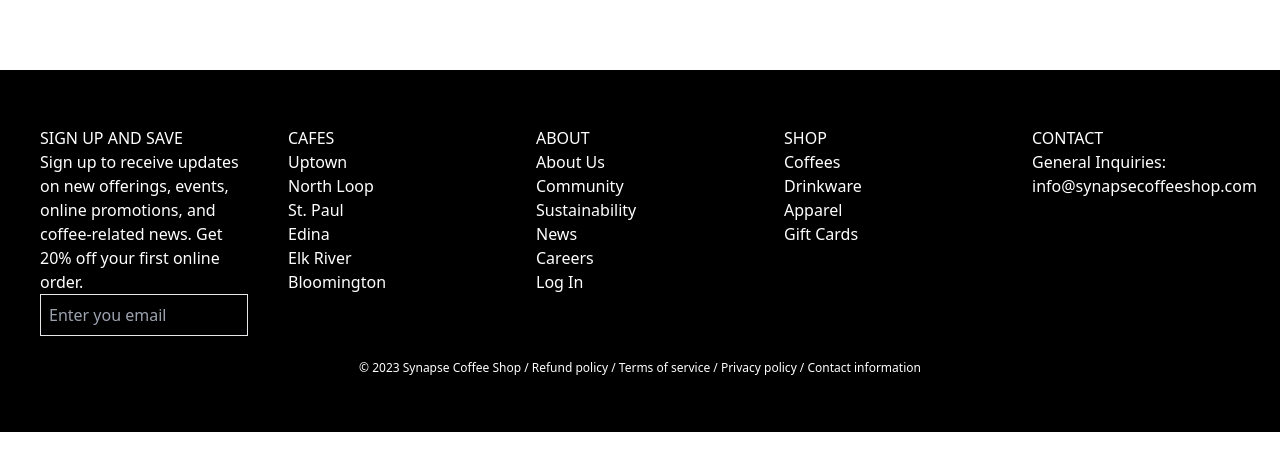
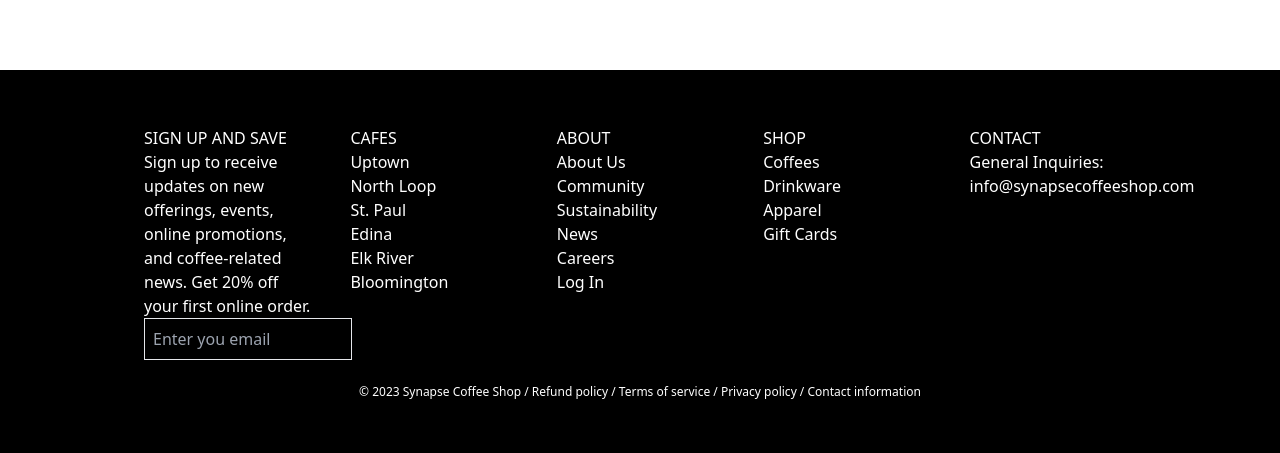
Before and after one commit to aaronjosephbrown/synapsecoffee, a React (Create React App) app in the folder frontend/: page / in a window 1280 px wide. Shown: the part 1978-2431 px from the top of the page. Before the commit the page ends 2410 px from the top, so only its background shows below. Built offline with nearby package versions, Linux system fonts and the light colour scheme; no server answers.

Commit message:
Updated Styling

```diff
--- a/frontend/src/App.js
+++ b/frontend/src/App.js
@@ -8,7 +8,7 @@
   return (
     <Router>
       <Banner />
-      <div className='mx-auto max-w-8xl px-4 sm:px-6 lg:px-8'>
+      <div className='mx-auto max-w-7xl px-4 sm:px-6 lg:px-8'>
         <NavBar />
         <Main />
       </div>
--- a/frontend/src/components/Footer/index.js
+++ b/frontend/src/components/Footer/index.js
@@ -1,6 +1,6 @@
 const Footer = () => {
   return (
-    <footer className="bg-black text-white px-10 py-14 mt-20">
+    <footer className="bg-black text-white px-36 py-14 mt-20">
       <div className='grid grid-cols-5 gap-10'>
         <section>
           <p>{'Sign up and save'.toUpperCase()}</p>
```
